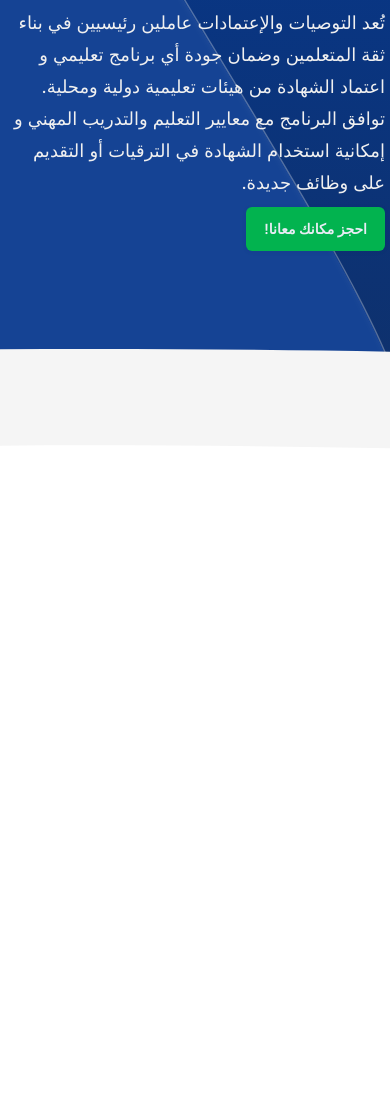
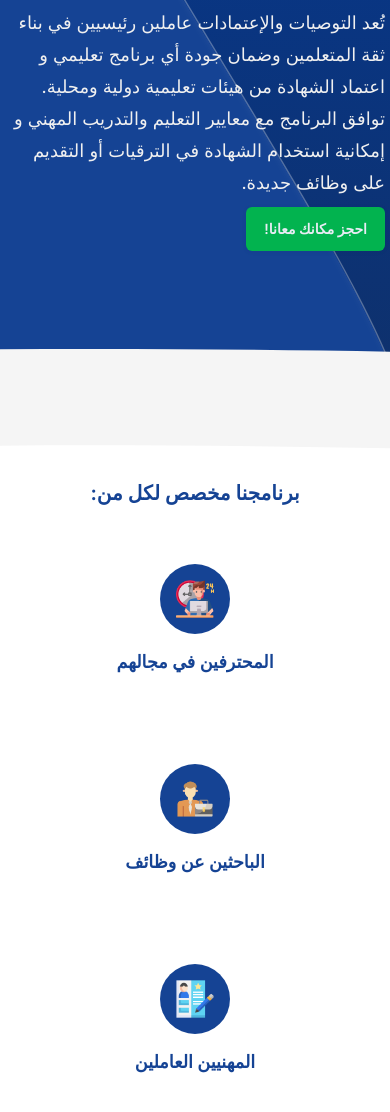
Before and after one commit to alihatem361/DiplomaTemplate, a plain HTML site: page index.html in a window 390 px wide. Shown: the part 1743-2855 px from the top of the page. Before the commit the page ends 2212 px from the top, so only its background shows below. Drawn offline with nearby package versions, Linux system fonts and the light colour scheme; a web font is replaced by a local one.

Commit message:
Add Our Programs section with responsive design and styling

```diff
--- a/index.html
+++ b/index.html
@@ -170,13 +170,10 @@
   <!-- Add section placeholders for navigation links -->
   <section id="testimonials" class="certificates-section-container relative">
 
+    <!-- ---------------- top shap ------------------ -->
     <div class="certificates-section-ellipse-150"></div>
+    <!-- ---------------  button shap ------------------- -->
     <div class="certificates-section-ellipse-152"></div>
-
-    <!-- button shape  -->
-
-    <!-- <div class="certificates-section-ellipse-150"></div> -->
-    <!-- <div class="certificates-section-ellipse-152"></div> -->
 
     <div class="certificates-section">
       <div class="">
@@ -275,6 +272,44 @@
       </div>
     </div>
   </section>
+
+  <!-- Our Programs Section -->
+  <section id="for-whom" class="our-programs-section">
+    <div class="our-programs-container">
+      <h3 class="our-programs-title ">
+        برنامجنا مخصص لكل من:
+      </h3>
+
+      <div class="our-programs-content">
+        <div class="our-programs-grid">
+          <!-- Program 1 -->
+          <div class="our-programs-card">
+            <div class="our-programs-image-container">
+              <img src="./public/images/Group.png" alt="المحترفين في مجالهم" class="our-programs-image" />
+            </div>
+            <h4 class="our-programs-card-title">المحترفين في مجالهم</h4>
+          </div>
+
+          <!-- Program 2 -->
+          <div class="our-programs-card">
+            <div class="our-programs-image-container">
+              <img src="./public/images/Frame.png" alt="الباحثين عن وظائف" class="our-programs-image" />
+            </div>
+            <h4 class="our-programs-card-title">الباحثين عن وظائف</h4>
+          </div>
+
+          <!-- Program 3 -->
+          <div class="our-programs-card">
+            <div class="our-programs-image-container">
+              <img src="./public/images/Group22.png" alt="المهنيين العاملين" class="our-programs-image" />
+            </div>
+            <h4 class="our-programs-card-title">المهنيين العاملين</h4>
+          </div>
+        </div>
+      </div>
+    </div>
+  </section>
+
   <!--
     <section id="for-whom" class="section">
       <div class="container">
--- a/style.css
+++ b/style.css
@@ -1042,3 +1042,143 @@ body {
   position: absolute;
   bottom: -88px;
 }
+
+
+/* ================================== Our Programs Section ========================== */
+/* Our Programs Section */
+.our-programs-section {
+  padding: 80px 20px;
+  background: #ffffff;
+}
+
+.our-programs-container {
+  max-width: 1200px;
+  margin: 0 auto;
+  text-align: center;
+}
+
+.our-programs-title {
+  font-size: 24px;
+  font-weight: bold;
+  color: #154394;
+  margin-bottom: 32px;
+  text-align: center;
+}
+
+.our-programs-content {
+  display: flex;
+  justify-content: center;
+  align-items: center;
+}
+
+.our-programs-grid {
+  display: flex;
+  flex-direction: row;
+  gap: 16px;
+  justify-content: center;
+  align-items: center;
+  flex-wrap: wrap;
+}
+
+.our-programs-card {
+  display: flex;
+  flex-direction: column;
+  align-items: center;
+  justify-content: center;
+  margin: 8px;
+  width: 184px;
+  height: 184px;
+}
+
+.our-programs-image-container {
+  background-color: #154394;
+  border-radius: 50%;
+  padding: 24px;
+  display: flex;
+  align-items: center;
+  justify-content: center;
+  width: 96px;
+  height: 96px;
+  margin-bottom: 8px;
+}
+
+.our-programs-image {
+  width: 48px;
+  height: 48px;
+  object-fit: contain;
+}
+
+.our-programs-card-title {
+  font-size: 1.225rem;
+  font-weight: bold;
+  color: #154394;
+  text-align: center;
+  margin-top: 8px;
+  line-height: 1.4;
+}
+
+/* Responsive Design */
+@media (max-width: 1024px) {
+  .our-programs-grid {
+    flex-direction: column;
+    gap: 24px;
+  }
+
+  .our-programs-card {
+    width: 200px;
+    height: 200px;
+  }
+}
+
+@media (max-width: 768px) {
+  .our-programs-section {
+    padding: 60px 16px;
+  }
+
+  .our-programs-title {
+    font-size: 20px;
+    margin-bottom: 24px;
+  }
+
+  .our-programs-card {
+    width: 180px;
+    height: 180px;
+  }
+
+  .our-programs-image-container {
+    width: 80px;
+    height: 80px;
+    padding: 20px;
+  }
+
+  .our-programs-image {
+    width: 40px;
+    height: 40px;
+  }
+
+  .our-programs-card-title {
+    font-size: 1.1rem;
+  }
+}
+
+@media (max-width: 480px) {
+  .our-programs-section {
+    padding: 40px 12px;
+  }
+
+  .our-programs-card {
+    width: 160px;
+    height: 160px;
+  }
+
+  .our-programs-image-container {
+    width: 70px;
+    height: 70px;
+    padding: 16px;
+  }
+
+  .our-programs-image {
+    width: 38px;
+    height: 38px;
+  }
+}
```
